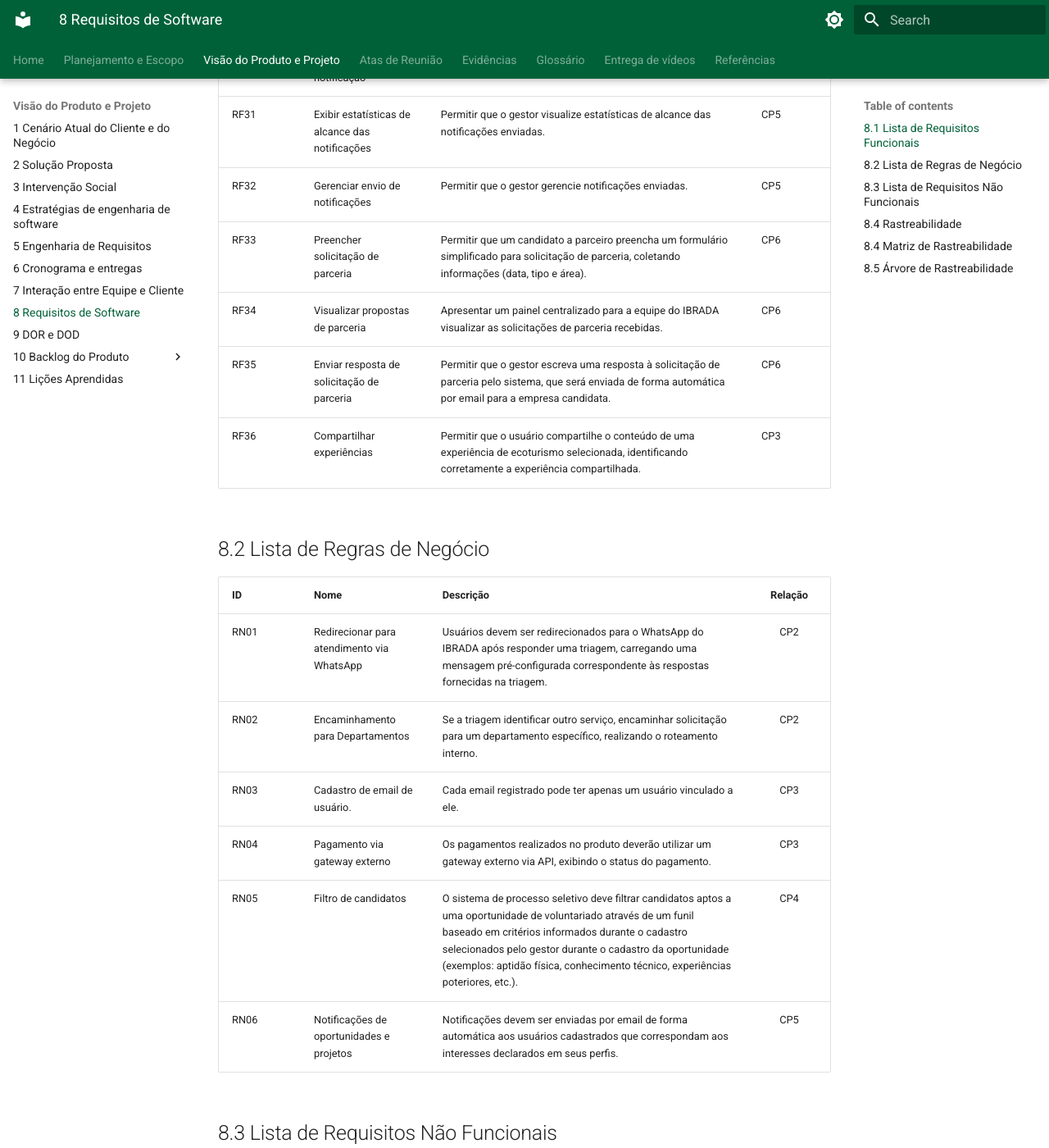
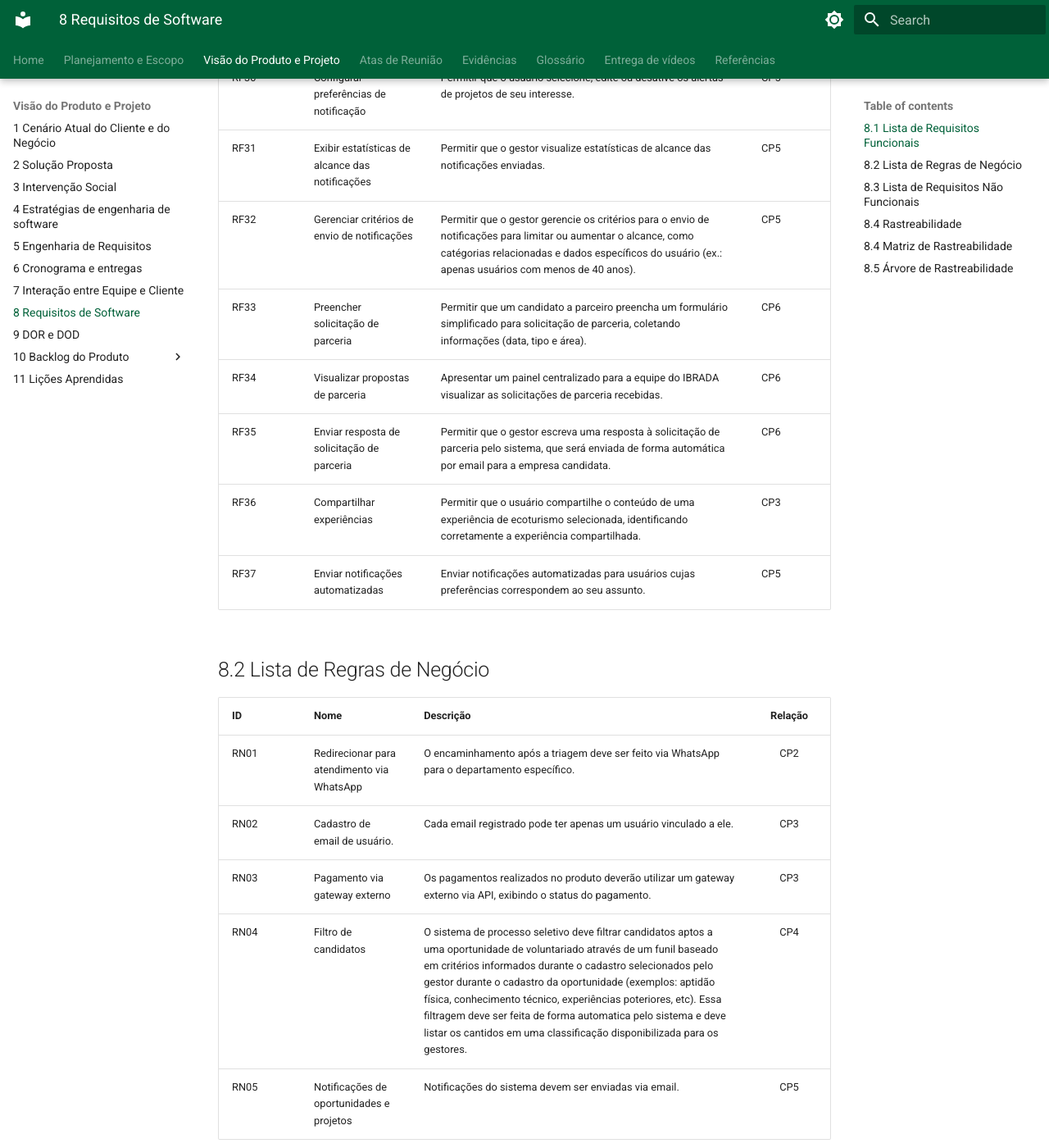
Before and after one commit to mdsreq-fga-unb/REQ-2026.2-T01-IBRADA-NET, an MkDocs documentation site: the page built from docs/documento-visao/8_requisitos.md, in a window 1280 px wide and 1400 px high, scrolled down 2599 px. Shown: the whole window at 82% size. Built offline with MkDocs 1.6.1 and Material for MkDocs 9.7.7, drawn with Linux system fonts in a browser that asks for light colours; some of the changed text lies outside the part shown.

```diff
--- a/docs/documento-visao/8_requisitos.md
+++ b/docs/documento-visao/8_requisitos.md
@@ -20,8 +20,8 @@ A classificação desses requisitos e a apuração da declaração se econtra na
 | <span id="rf10"></span>RF10 | Realizar login de cliente | Permitir que clientes cadastrados acessem o sistema mediante validação de credenciais. | CP3 |
 | <span id="rf11"></span>RF11 | Encerrar sessão de cliente | Permitir que clientes encerrem sua sessão ativa no sistema. | CP3 |
 | <span id="rf12"></span>RF12 | Selecionar pacote de ecoturismo | Permitir que o cliente realize a reserva dos pacotes de ecoturismo selecionados. | CP3 |
-| <span id="rf13"></span>RF13 | Confirmar reserva | Permitir que o cliente confirme a reserva antes do checkout. | CP3 |
-| <span id="rf14"></span>RF14 | Pagar reserva | Permitir que o cliente realize pagamento de suas reservas de pacotes de ecoturismo. | CP3 |
+| <span id="rf13"></span>RF13 | Confirmar reserva | Permitir que o cliente revise e confirme os dados da reserva antes do checkout. | CP3 |
+| <span id="rf14"></span>RF14 | Pagar reserva | Permitir que o cliente pague a reserva de pacotes de ecoturismo, confirmando sua participação quando o pagamento for aprovado. | CP3 |
 | <span id="rf15"></span>RF15 | Cadastrar experiências de ecoturismo | Permitir à equipe do IBRADA cadastrar experiências de ecoturismo no sistema. | CP3 |
 | <span id="rf16"></span>RF16 | Editar experiências de ecoturismo | Permitir à equipe do IBRADA editar experiências de ecoturismo no sistema. | CP3 |
 | <span id="rf17"></span>RF17 | Alterar disponibilidade de experiência de ecoturismo | Permitir que o gestor marque uma experiência de ecoturismo como disponível ou indisponível para novas reservas. | CP3 |
@@ -39,22 +39,22 @@ A classificação desses requisitos e a apuração da declaração se econtra na
 | <span id="rf29"></span>RF29 | Registrar consentimento de uso de dados | Permitir que o usuário visualize o termo de consentimento (LGPD) no momento do cadastro e o aceite explicitamente, registrando data, hora e versão do termo aceito. | CP4 |
 | <span id="rf30"></span>RF30 | Configurar preferências de notificação | Permitir que o usuário selecione, edite ou desative os alertas de projetos de seu interesse. | CP5 |
 | <span id="rf31"></span>RF31 | Exibir estatísticas de alcance das notificações | Permitir que o gestor visualize estatísticas de alcance das notificações enviadas. | CP5 |
-| <span id="rf32"></span>RF32 | Gerenciar envio de notificações | Permitir que o gestor gerencie notificações enviadas. | CP5 |
+| <span id="rf32"></span>RF32 | Gerenciar critérios de envio de notificações | Permitir que o gestor gerencie os critérios para o envio de notificações para limitar ou aumentar o alcance, como catégorias relacionadas e dados específicos do usuário (ex.: apenas usuários com menos de 40 anos). | CP5 |
 | <span id="rf33"></span>RF33 | Preencher solicitação de parceria | Permitir que um candidato a parceiro preencha um formulário simplificado para solicitação de parceria, coletando informações (data, tipo e área). | CP6 |
 | <span id="rf34"></span>RF34 | Visualizar propostas de parceria | Apresentar um painel centralizado para a equipe do IBRADA visualizar as solicitações de parceria recebidas. | CP6 |
 | <span id="rf35"></span>RF35 | Enviar resposta de solicitação de parceria | Permitir que o gestor escreva uma resposta à solicitação de parceria pelo sistema, que será enviada de forma automática por email para a empresa candidata. | CP6 |
 | <span id="rf36"></span>RF36 | Compartilhar experiências | Permitir que o usuário compartilhe o conteúdo de uma experiência de ecoturismo selecionada, identificando corretamente a experiência compartilhada. | CP3 |
+| <span id="rf37"></span>RF37 | Enviar notificações automatizadas | Enviar notificações automatizadas para usuários cujas preferências correspondem ao seu assunto. | CP5 |
 
 ## 8.2 Lista de Regras de Negócio
 
 | ID | Nome | Descrição | Relação |
 | :--- | :--- | :--- | :---: |
-| <span id="rn01"></span>RN01 | Redirecionar para atendimento via WhatsApp | Usuários devem ser redirecionados para o WhatsApp do IBRADA após responder uma triagem, carregando uma mensagem pré-configurada correspondente às respostas fornecidas na triagem. | CP2 |
-| <span id="rn02"></span>RN02 | Encaminhamento para Departamentos | Se a triagem identificar outro serviço, encaminhar solicitação para um departamento específico, realizando o roteamento interno. | CP2 |
-| <span id="rn03"></span>RN03 | Cadastro de email de usuário. | Cada email registrado pode ter apenas um usuário vinculado a ele. | CP3 |
-| <span id="rn04"></span>RN04 | Pagamento via gateway externo | Os pagamentos realizados no produto deverão utilizar um gateway externo via API, exibindo o status do pagamento. | CP3 |
-| <span id="rn05"></span>RN05 | Filtro de candidatos | O sistema de processo seletivo deve filtrar candidatos aptos a uma oportunidade de voluntariado através de um funil baseado em critérios informados durante o cadastro selecionados pelo gestor durante o cadastro da oportunidade (exemplos: aptidão física, conhecimento técnico, experiências poteriores, etc.). | CP4 |
-| <span id="rn06"></span>RN06 | Notificações de oportunidades e projetos | Notificações devem ser enviadas por email de forma automática aos usuários cadastrados que correspondam aos interesses declarados em seus perfis. | CP5 |
+| <span id="rn01"></span>RN01 | Redirecionar para atendimento via WhatsApp | O encaminhamento após a triagem deve ser feito via WhatsApp para o departamento específico. | CP2 |
+| <span id="rn02"></span>RN02 | Cadastro de email de usuário. | Cada email registrado pode ter apenas um usuário vinculado a ele. | CP3 |
+| <span id="rn03"></span>RN03 | Pagamento via gateway externo | Os pagamentos realizados no produto deverão utilizar um gateway externo via API, exibindo o status do pagamento. | CP3 |
+| <span id="rn04"></span>RN04 | Filtro de candidatos | O sistema de processo seletivo deve filtrar candidatos aptos a uma oportunidade de voluntariado através de um funil baseado em critérios informados durante o cadastro selecionados pelo gestor durante o cadastro da oportunidade (exemplos: aptidão física, conhecimento técnico, experiências poteriores, etc). Essa filtragem deve ser feita de forma automatica pelo sistema e deve listar os cantidos em uma classificação disponibilizada para os gestores.  | CP4 |
+| <span id="rn05"></span>RN05 | Notificações de oportunidades e projetos | Notificações do sistema devem ser enviadas via email. | CP5 |
 
 ## 8.3 Lista de Requisitos Não Funcionais
 
```
Also changed, not shown: docs/documento-visao/10_backlog.md (+1 -0 lines), docs/documento-visao/1_cenarioAtual.md (+7 -2 lines), docs/user-stories/fora-do-mvp.md (+2 -0 lines), docs/user-stories/us38.md (added, +16 -0 lines).
